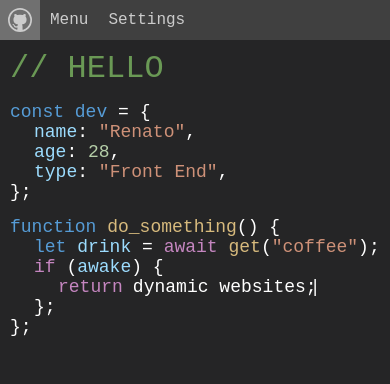
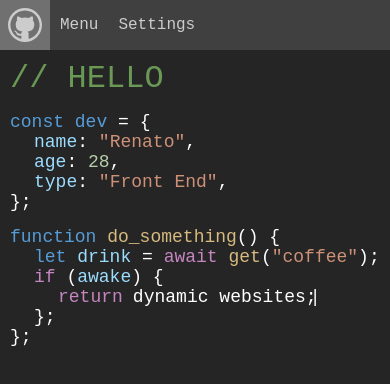
Before and after one commit to renatosalzano/portfolio2021, a React (Create React App) app: page /#/home in a window 390 px wide. Shown: the top 384 px of the page. Built offline with nearby package versions, Linux system fonts and the light colour scheme.

Commit message:
fix media query

```diff
--- a/src/style/layout.scss
+++ b/src/style/layout.scss
@@ -25,6 +25,9 @@ svg {
   background-color: #252526;
   --app_column_width: 900px;
   --header_height: 40px;
+
+  --menu_item_padding: 6px 0;
+  --menu_span_padding: 6px 20px;
   --main_flex_dir: "row";
 
   --title_size: 32px;
@@ -118,7 +121,7 @@ header {
   z-index: 100;
   span,
   a {
-    padding: 0px 20px;
+    padding: var(--menu_span_padding);
     color: var(--text_color);
   }
   hr {
@@ -129,7 +132,7 @@ header {
   li {
     list-style: none;
     cursor: pointer;
-    padding: 6px 0;
+    padding: var(--menu_item_padding);
 
     &:hover {
       background-color: #01558d;
--- a/src/style/media_query.scss
+++ b/src/style/media_query.scss
@@ -1,5 +1,8 @@
 @media (max-width: 769px) {
   #root {
+    --header_height: 50px;
+    --menu_span_padding: 12px 20px;
+    --menu_item_padding: 12px 0;
     --main_padding: 10px;
     --code_font_size: 24px;
     --code_tab_width: 60px;
```
